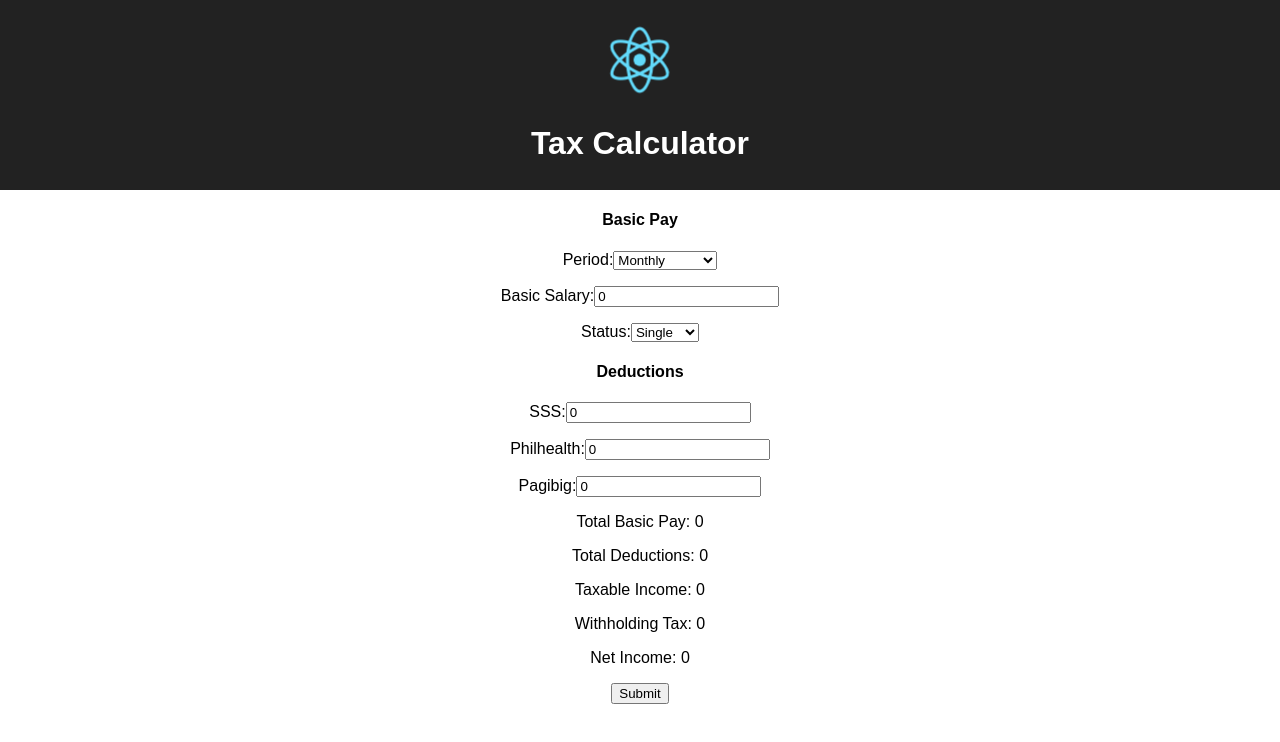
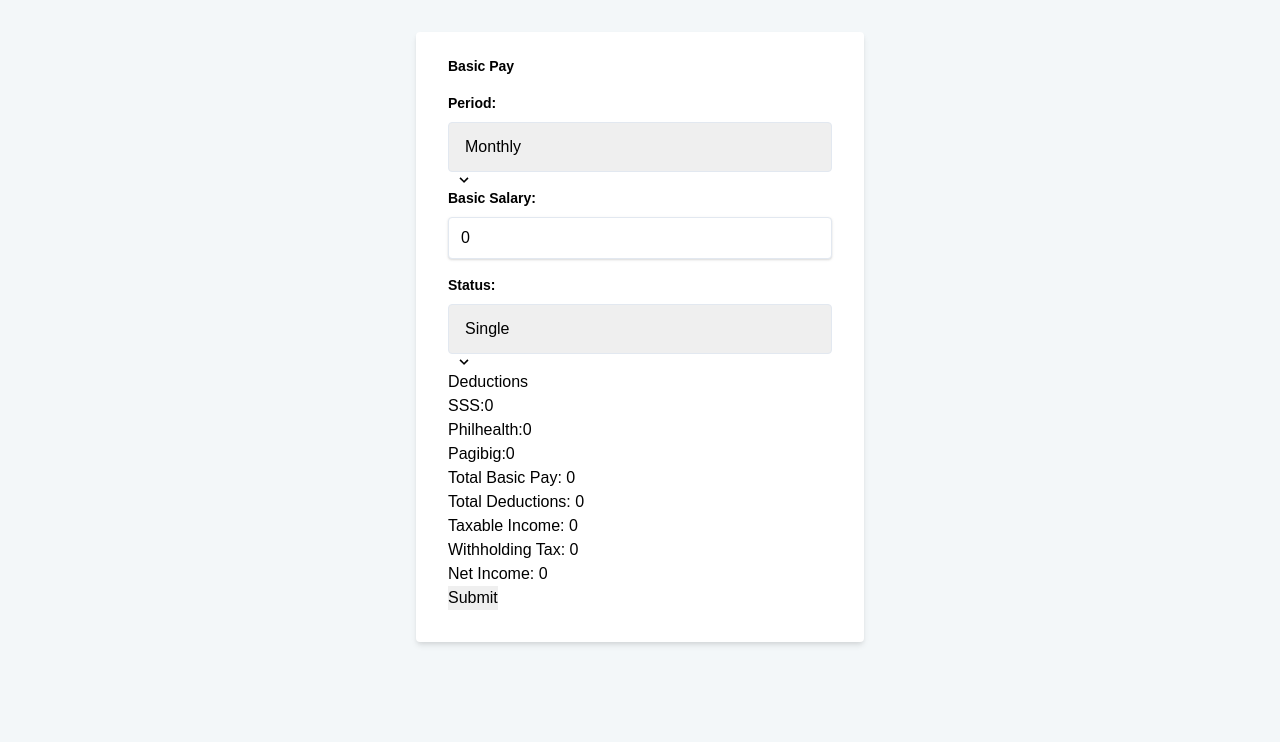
Before and after one commit to meowmanijado/taxph-calculator, a React (Create React App) app: page / in a window 1280 px wide. Shown: the top 742 px of the page. Built offline with nearby package versions, Linux system fonts and the light colour scheme.

Commit message:
Update css basic pay

```diff
--- a/public/index.html
+++ b/public/index.html
@@ -10,6 +10,7 @@
     -->
     <link rel="manifest" href="%PUBLIC_URL%/manifest.json">
     <link rel="shortcut icon" href="%PUBLIC_URL%/favicon.ico">
+    <link href="https://cdn.jsdelivr.net/npm/tailwindcss/dist/tailwind.min.css" rel="stylesheet">
     <!--
       Notice the use of %PUBLIC_URL% in the tags above.
       It will be replaced with the URL of the `public` folder during the build.
@@ -19,7 +20,7 @@
       work correctly both with client-side routing and a non-root public URL.
       Learn how to configure a non-root public URL by running `npm run build`.
     -->
-    <title>React App</title>
+    <title>TaxPH Calculator</title>
   </head>
   <body>
     <noscript>
--- a/src/App.js
+++ b/src/App.js
@@ -15,7 +15,7 @@ class App extends Component {
     this.handleSubmit = this.handleSubmit.bind(this);
     this.handleChange = this.handleChange.bind(this);
     this.taxCalculator = this.taxCalculator.bind(this);
-    this.numberWithCommas = this.numberWithCommas.bind(this)
+    this.numberWithCommas = this.numberWithCommas.bind(this);
   }
 
   componentWillUpdate(nextProps, nextState) {
@@ -68,83 +68,111 @@ class App extends Component {
     switch (true) {
       case salary <= 8999.99:
         return 100.00;
+        // eslint-disable-next-line
+        break;
       case salary <= 10999.99:
         return 125.00;
+        // eslint-disable-next-line
       break;
       case salary <= 11999.99:
         return 137.50;
+        // eslint-disable-next-line
       break;
       case salary <= 12999.99:
         return 150.00;
+        // eslint-disable-next-line
       break;
       case salary <= 13999.99:
         return 162.50;
+        // eslint-disable-next-line
       break;
       case salary <= 14999.99:
         return 175.00;
+        // eslint-disable-next-line
       break;
       case salary <= 15999.99:
         return 187.50;
+        // eslint-disable-next-line
       break;
       case salary <= 16999.99:
         return 200.00;
+        // eslint-disable-next-line
       break;
       case salary <= 17999.99:
         return 212.50;
+        // eslint-disable-next-line
       break;
       case salary <= 18999.99:
         return 225.00;
+        // eslint-disable-next-line
       break;
       case salary <= 19999.99:
         return 237.50;
+        // eslint-disable-next-line
       break;
       case salary <= 20999.99:
         return 250.00;
+        // eslint-disable-next-line
       break;
       case salary <= 21999.99:
         return 262.50;
+        // eslint-disable-next-line
       break;
       case salary <= 22999.99:
         return 275.00;
+        // eslint-disable-next-line
       break;
       case salary <= 23999.99:
         return 287.50;
+        // eslint-disable-next-line
       break;
       case salary <= 24999.99:
         return 300.00;
+        // eslint-disable-next-line
       break;
       case salary <= 25999.99:
         return 312.50;
+        // eslint-disable-next-line
       break;
       case salary <= 26999.99:
         return 325.00;
+        // eslint-disable-next-line
       break;
       case salary <= 27999.99:
         return 337.50;
+        // eslint-disable-next-line
       break;
       case salary <= 28999.99:
         return 350.00;
+        // eslint-disable-next-line
       break;
       case salary <= 29999.99:
         return 362.50;
+        // eslint-disable-next-line
       break;
       case salary <= 30999.99:
         return 375.00;
+        // eslint-disable-next-line
       break;
       case salary <= 31999.99:
         return 387.50;
+        // eslint-disable-next-line
       break;
       case salary <= 32999.99:
         return 400.00;
+        // eslint-disable-next-line
       break;
       case salary <= 33999.99:
         return 412.50;
+        // eslint-disable-next-line
       break;
       case salary <= 34999.99:
         return 425.00;
+        // eslint-disable-next-line
       break;
       case salary >= 35000.00:
         return 437.50;
+        // eslint-disable-next-line
       break;
       default:
         return 0;
@@ -191,12 +219,9 @@ class App extends Component {
 
   render() {
     return (
-      <div className="App">
-        <div className="App-header">
-          <img src={logo} className="App-logo" alt="logo" />
-          <h1>Tax Calculator {this.props.basicSalary}</h1>
-        </div>
-        <form onSubmit={this.handleSubmit}>
+      <div className="grid mx-auto md pt-8 max-w-md">
+
+        <form onSubmit={this.handleSubmit} className="bg-white shadow-md rounded px-8 pt-6 pb-8 mb-4 align-center">
 
           <BasicPay period={this.state.period} salary={this.state.salary} status={this.state.status} onChange={this.handleChange} />
           <Deductions sss={this.state.sss} philhealth={this.state.philhealth} pagibig={this.state.pagibig} onChange={this.handleChange} />
--- a/src/BasicPay.js
+++ b/src/BasicPay.js
@@ -6,26 +6,58 @@ export class BasicPay extends React.Component {
 	render() {
 		return (
 			<div>
-				<h4>Basic Pay</h4>
-				<p>Period:
-					<select value={this.props.period} onChange={this.props.onChange} name="period">
+				<div className="mb-4">
+					<label className="block text-grey-darker text-sm font-bold mb-2" for="username">
+				        Basic Pay
+				     </label>
+				</div>
+				<div className="mb-4">
+					<label className="block text-grey-darker text-sm font-bold mb-2" for="username">
+				        Period:
+				    </label>
+					<div className="relative">
+						<select className="block appearance-none w-full bg-grey-lighter border border-grey-lighter text-grey-darker py-3 px-4 pr-8 rounded"
+								id="grid-state"
+								value={this.props.period}
+								onChange={this.props.onChange}
+								name="period">
 								<option value="monthly">Monthly</option>
 								<option value="semi-monthly">Semi-Monthly</option>
 						</select>
-				</p>
-				<p>Basic Salary:
-					<input
+						<div className="pointer-events-none absolute pin-y pin-r flex items-center px-2 text-grey-darker">
+							<svg className="h-4 w-4" xmlns="http://www.w3.org/2000/svg" viewBox="0 0 20 20"><path d="M9.293 12.95l.707.707L15.657 8l-1.414-1.414L10 10.828 5.757 6.586 4.343 8z"/></svg>
+						</div>
+					</div>
+				</div>
+				<div className="mb-4">
+					<label className="block text-grey-darker text-sm font-bold mb-2" for="username">
+				        Basic Salary:
+				    </label>
+				    <input className="shadow appearance-none border rounded w-full py-2 px-3 text-grey-darker"
+				    		id="username"
 				    		type="text"
 				    		name="salary"
 				    		onChange={this.props.onChange}
 				    		value={this.props.salary} />
-				</p>
-				<p>Status:
-					<select value={this.props.status} onChange={this.props.onChange} name="status">
+				</div>
+				<div className="mb-4">
+					<label className="block text-grey-darker text-sm font-bold mb-2" for="username">
+				        Status:
+				    </label>
+					<div className="relative">
+						<select className="block appearance-none w-full bg-grey-lighter border border-grey-lighter text-grey-darker py-3 px-4 pr-8 rounded"
+								id="grid-state"
+								value={this.props.status}
+								onChange={this.props.onChange}
+								name="status">
 								<option value="single">Single</option>
 								<option value="married">Married</option>
 						</select>
-				</p>
+						<div className="pointer-events-none absolute pin-y pin-r flex items-center px-2 text-grey-darker">
+							<svg className="h-4 w-4" xmlns="http://www.w3.org/2000/svg" viewBox="0 0 20 20"><path d="M9.293 12.95l.707.707L15.657 8l-1.414-1.414L10 10.828 5.757 6.586 4.343 8z"/></svg>
+						</div>
+					</div>
+				</div>
 			</div>
 		);
 	}
--- a/src/index.css
+++ b/src/index.css
@@ -1,3 +1,7 @@
+html {
+    background-color: #f3f7f9;
+}
+
 body {
   margin: 0;
   padding: 0;
```
Lines whose indentation alone changed are shown as unchanged.
